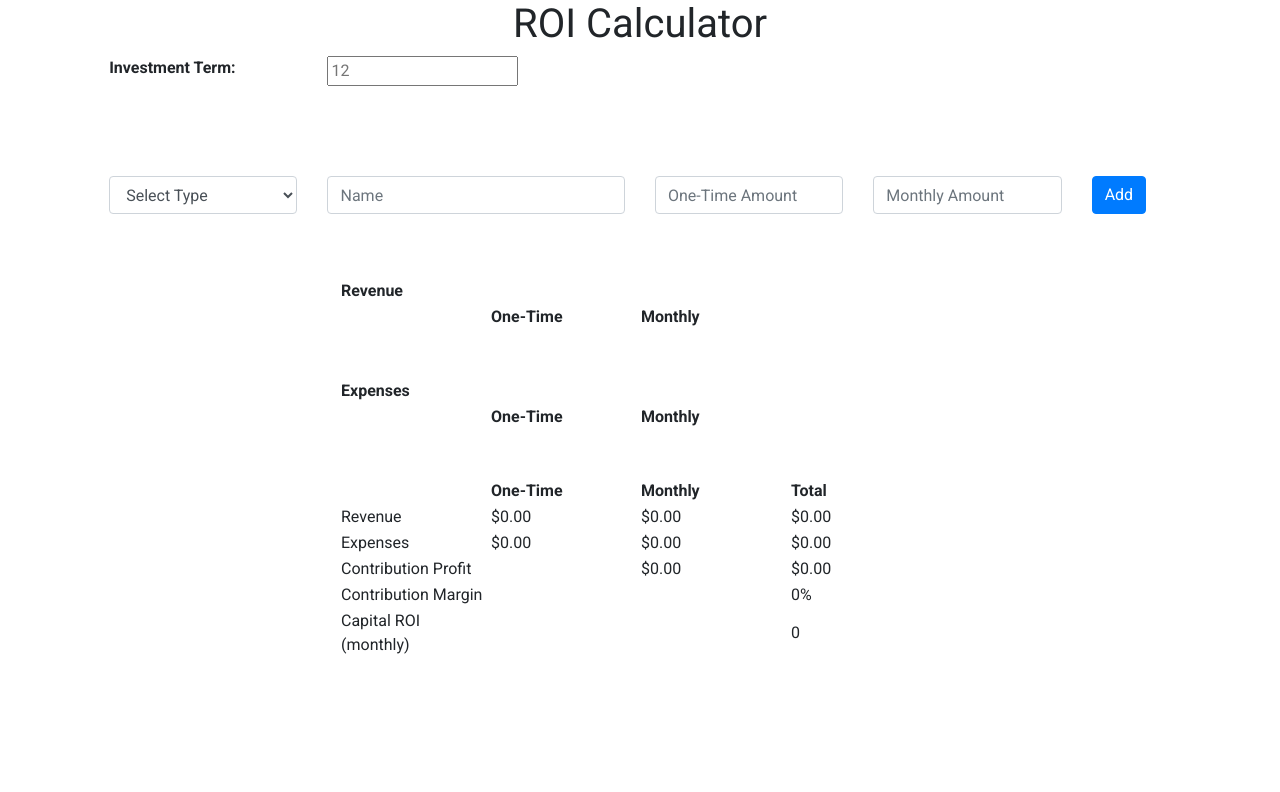
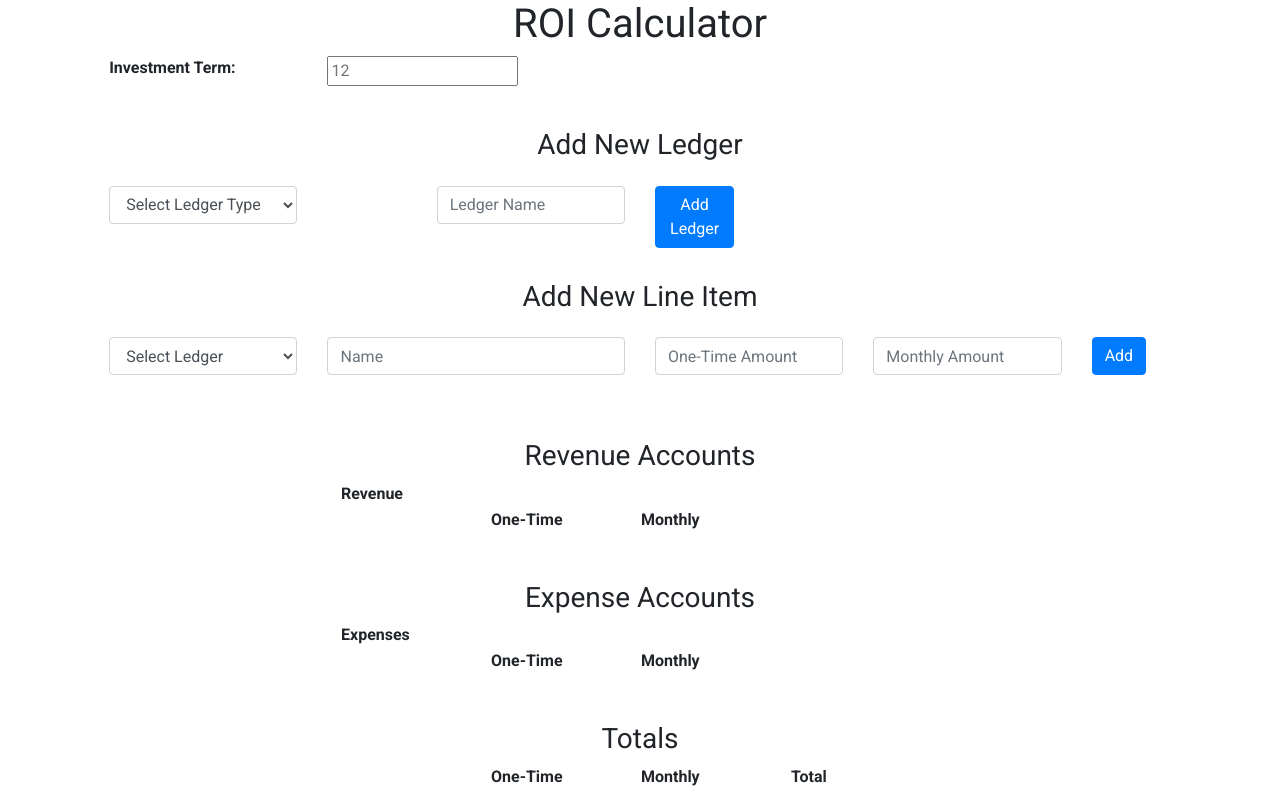
Before and after one commit to zayolab/developer-exercise, a React (Create React App) app: page / in a window 1280 px wide. Shown: the top 792 px of the page. Built offline with nearby package versions, Linux system fonts and the light colour scheme.

Commit message:
Implement handling of multiple separate accounts/ledgers
Currently only adding new ledgers is supported

```diff
--- a/src/App.css
+++ b/src/App.css
@@ -1,5 +1,5 @@
-.addExpenseOrRevenueForm {
-  padding-top: 3em;
+.addExpenseOrRevenueForm, .addLedgerForm {
+  padding-top: 1em;
 }
 
 .input-field, .add-form-button {
--- a/src/App.js
+++ b/src/App.js
@@ -14,35 +14,84 @@ class App extends Component {
         super()
         this.state = {
             term: 12, // reflect a 1 year term by default
-            newType: '',
+            newLedgerType: '',
+            newLedgerName: '',
+            selectedLedgerIndex: undefined,
             newName: '',
             newOneTime: '',
             newMonthly: '',
             ledgerError: false,
+            entryError: false,
             termError: false
         }
-        this.revenue = new ledger();
-        this.expenses = new ledger();
+        this.ledgers = {
+            revenue: [
+                new ledger("Revenue", "revenue")
+            ],
+            expenses: [
+                new ledger("Expenses", "expenses")
+            ]
+        };
 
-        this.handleDelete = this.handleDelete.bind(this);
-        this.handleAdd = this.handleAdd.bind(this);
+        this.ledgerAt = this.ledgerAt.bind(this);
+
+        this.handleDeleteItem = this.handleDeleteItem.bind(this);
+        this.handleAddItem = this.handleAddItem.bind(this);
+        this.handleDeleteLedger = this.handleDeleteLedger.bind(this);
+        this.handleAddLedger = this.handleAddLedger.bind(this);
+
+        // controlled ledger form elements
+        this.handleLedgerNameChange = this.handleLedgerNameChange.bind(this);
+        this.handleLedgerTypeChange = this.handleLedgerTypeChange.bind(this);
 
         // controlled form elements functions
         this.handleTermChange = this.handleTermChange.bind(this);
-        this.handleTypeChange = this.handleTypeChange.bind(this);
+        this.handleLedgerChange = this.handleLedgerChange.bind(this);
         this.handleNameChange = this.handleNameChange.bind(this);
         this.handleOneTimeChange = this.handleOneTimeChange.bind(this);
         this.handleMonthlyChange = this.handleMonthlyChange.bind(this);
     }
 
-    // controlled form elements, watch for changes
+    /**
+     * Return the ledger at overall index 'index'
+     * Since we have two separate ledger types and assign indices to the concatenated array,
+     * this method is convenient for finding the _actual_ ledger at a given index.
+     * I always concat revenues first, expenses after
+     */
+    ledgerAt(index) {
+        if(index < 0) throw new TypeError("Index must be >= 0");
+        // if index is below the number of revenue ledgers, we're referring to one of them
+        if(index < this.ledgers.revenue.length) return this.ledgers.revenue[index];
+        // otherwise, it will be in expenses, but offset by the length of the revenues array
+        return this.ledgers.expenses[index - this.ledgers.revenue.length];
+    }
+
+    // controlled ledger form elements, watch for changes
+    handleLedgerNameChange(e) {
+        if(!e.target.value) {
+            this.setState({
+                newLedgerError: true
+            });
+            return false;
+        }
+        this.setState({
+            newLedgerName: e.target.value
+        });
+    }
+    handleLedgerTypeChange(e) {
+        this.setState({
+            newLedgerType: e.target.value
+        });
+    }
+
+    // controlled entry form elements, watch for changes
     handleTermChange(e) {
         if(!e.target.value || //check for empty string
            isNaN(e.target.value) || //check for non-numeric string
            e.target.value.indexOf(' ') >= 0) { //check for whitespace in string
             this.setState({
                 termError: true
-            })
+            });
             return false;
         }
         this.setState({
@@ -50,9 +99,9 @@ class App extends Component {
             termError: false
         });
     }
-    handleTypeChange(e) {
+    handleLedgerChange(e) {
         this.setState({
-            newType: e.target.value
+            selectedLedgerIndex: e.target.value
         });
     }
     handleNameChange(e) {
@@ -72,33 +121,39 @@ class App extends Component {
         });
     }
 
-    // Delete expense or revenue from list
-    // Item deletion has no validation, so I could just use deleteItem in ledger
-    // I chose to leave this function in case a future developer needs to add additional application-specific behavior
-    handleDelete(type, index) {
+    /** Delete expense or revenue from list
+     * Item deletion has no validation, so I could just use deleteItem in ledger
+     * I chose to leave this function in case a future developer needs to add additional application-specific behavior
+     * Arguments:
+     * ledger: the ledger object that owns the line item
+     * index: The index of the item to delete in the list
+     */
+    handleDeleteItem(ledger, index) {
         // type will be 'expenses' or 'revenue' depending on item to delete
-        let ledger = this[type];
         ledger.deleteItem(index);
         this.forceUpdate(); //Since we don't set any state for this, the page doesn't otherwise refresh after deletion
     }
 
     // add new expense or revenue
-    handleAdd(e) {
+    handleAddItem(e) {
         e.preventDefault();
         // handle form errors, allows one-time and revenue amounts to be 0
-        if (!this.state.newType || !this.state.newName || (!this.state.newOneTime && this.state.newOneTime !== 0) || (!this.state.newMonthly && this.state.newMonthly !== 0)) {
+        if ((!this.state.selectedLedgerIndex && this.state.selectedLedgerIndex !== 0) ||
+            !this.state.newName ||
+            (!this.state.newOneTime && this.state.newOneTime !== 0) ||
+            (!this.state.newMonthly && this.state.newMonthly !== 0)) {
             this.setState({
-                ledgerError: true
+                entryError: true
             });
         }
         // if there are no form errors, add accordingly
         else {
-            // grab state revenues or expenses ledger
-            let ledger = this[this.state.newType];
+            // grab state revenues or expenses ledger.
+            let ledger = this.ledgerAt(this.state.selectedLedgerIndex);
             ledger.addItem(this.state.newName, this.state.newOneTime, this.state.newMonthly);
             // set state with new totals and items array, clear errors displaying and form contents
             this.setState({
-                error: false,
+                entryError: false,
                 //  Clear values in form
                 newName: '',
                 newMonthly: '',
@@ -108,16 +163,59 @@ class App extends Component {
         }
     }
 
+    handleDeleteLedger(index) {
+
+    }
+
+    //add a new ledger/account of type revenue or expense
+    handleAddLedger(e) {
+        e.preventDefault();
+        if(!this.state.newLedgerType || !this.state.newLedgerName) {
+            this.setState({
+                ledgerError: true
+            });
+        } else {
+            //Add the new ledger to the correct ledger group. newLedgerType will be "revenue" or "expenses"
+            let ledgerGroup = (this.state.newLedgerType === "revenue" ? this.ledgers.revenue : this.ledgers.expenses);
+            ledgerGroup.push(new ledger(this.state.newLedgerName, this.state.newLedgerType));
+
+            //clear error flags and reset form values
+            this.setState({
+                ledgerError: false,
+                newLedgerType: '',
+                newLedgerName: ''
+            });
+        }
+    }
+
     render() {
+        let ledgerList = this.ledgers.revenue.concat(this.ledgers.expenses);
+        let ledgerOptions = ledgerList.map((ledger, index) => {
+            return (
+                    <option value={index}>{ledger.name}</option>
+            );
+        });
+        let revenueTables = this.ledgers.revenue.map((ledger, index) => {
+            return (
+                    <LedgerTable ledger={ledger} deleteCallback={this.handleDeleteItem} />
+            );
+        });
+        let expenseTables = this.ledgers.expenses.map((ledger, index) => {
+            return (
+                <LedgerTable ledger={ledger} deleteCallback={this.handleDeleteItem} />
+            );
+        });
+
         return (
     <div>
         <h1 className="text-center">ROI Calculator</h1>
-       <Row className="input-field">
+        {/* Investment term form */}
+        <Row className="input-field">
             <Col sm={{ span: 2, offset: 1}} className="input-field">
             <p className="font-weight-bold">Investment Term:</p>
                     </Col>
                     <Col className="input-field">
-                    <input type="text" placeholder={this.state.term} name="investmentTerm" list="terms" onChange={this.handleTermChange}/>
+                    <input type="number" placeholder={this.state.term} name="investmentTerm" list="terms" onChange={this.handleTermChange}/>
                     <datalist id="terms">
                         <option value="12">12 Months</option>
                         <option value="24">24 Months</option>
@@ -132,18 +230,49 @@ class App extends Component {
             }
             </Col>
         </Row>
+        {/* Add new ledger form */}
+            <h3 className="text-center">Add New Ledger</h3>
+                <Form className="addLedgerForm" onSubmit={this.handleAddLedger}>
+                <Row className="input-field">
+                <Col sm={{ span: 2, offset: 1 }} className="input-field">
+                <Form.Control
+            as="select"
+            type="string"
+            onChange = {this.handleLedgerTypeChange}
+            value={this.state.newLedgerType ? this.state.newLedgerType : 'choose'}>
+                <option value="choose" disabled={true}>Select Ledger Type</option>
+                <option value="revenue">Revenue</option>
+                <option value="expenses">Expenses</option>
+            </Form.Control>
+                </Col>
+                <Col sm={{ span: 2, offset: 1 }} className="input-field">
+                <Form.Control
+            type="text"
+            placeholder="Ledger Name"
+            onChange = {this.handleLedgerNameChange}
+            value={this.state.newLedgerName ? this.state.newLedgerName : ''}
+            />
+                </Col>
+                <Col sm={1} className="add-form-button">
+                    <Button type="submit">
+                    Add Ledger
+                    </Button>
+                </Col>
+                </Row>
+                </Form>
         {/* Add new expense or revenue form */}
-        <Form className="addExpenseOrRevenueForm" onSubmit={this.handleAdd}>
+            <h3 className="text-center">Add New Line Item</h3>
+        <Form className="addExpenseOrRevenueForm" onSubmit={this.handleAddItem}>
             <Row className="input-field">
                 <Col sm={{ span: 2, offset: 1}} className="input-field">
                 <Form.Control
                     as="select"
-                    onChange = {this.handleTypeChange}
-                    value={this.state.newType ? this.state.newType : 'choose'}
+                    type="number"
+                    onChange = {this.handleLedgerChange}
+            value={this.state.selectedLedgerIndex !== undefined ? this.state.selectedLedgerIndex : 'choose'}
                 >
-                    <option value="choose" disabled={true}>Select Type</option>
-                    <option value="revenue">Revenue</option>
-                    <option value="expenses">Expense</option>
+                    <option value="choose" disabled={true}>Select Ledger</option>
+                    {ledgerOptions}
                 </Form.Control>
             </Col>
             <Col sm={3} className="input-field">
@@ -182,16 +311,21 @@ class App extends Component {
             </Row>
         </Form>
         {/* form errors */}
-        { this.state.ledgerError &&
+            { this.state.entryError &&
             <h4 className="error text-center">Please fill out all fields</h4>
         }
         <div className="roi-tables">
             {/* Revenue Table */}
-            <LedgerTable name="revenue" ledger={this.revenue} deleteCallback={this.handleDelete} />
+            {/* <LedgerTable ledger={this.ledgers.revenue} deleteCallback={this.handleDeleteItem} /> */}
+            <h3 className="text-center">Revenue Accounts</h3>
+            {revenueTables}
             {/* Expenses Table */}
-            <LedgerTable name="expenses" ledger={this.expenses} deleteCallback={this.handleDelete} />
+            {/* <LedgerTable ledger={this.ledgers.expenses} deleteCallback={this.handleDeleteItem} /> */}
+            <h3 className="text-center">Expense Accounts</h3>
+            {expenseTables}
             {/* Totals Table */}
-            <TotalsTable revenueLedger={this.revenue} expensesLedger={this.expenses} term={this.state.term} />
+            <h3 className="text-center">Totals</h3>
+            <TotalsTable revenueLedgers={this.ledgers.revenue} expenseLedgers={this.ledgers.expenses} term={this.state.term} />
         </div>
     </div>
         );
--- a/src/ledger.js
+++ b/src/ledger.js
@@ -6,10 +6,11 @@ import {capitalize} from "./helper.js";
  * Class representing an account ledger with one-time and monthly revenue/expenses
  * Constructor arguments:
  * name: The name of the table
- * deleteCallback: The function to call when a ledger item is deleted
  */
 export class ledger {
-    constructor() {
+    constructor(name, type) {
+        this.name = name;
+        this.type = type;
         this.entries = [];
         this.oneTimeTotal = 0;
         this.monthlyTotal = 0;
@@ -56,25 +57,24 @@ export class ledger {
  */
 export class LedgerTable extends Component {
     render() {
-        let tableName = this.props.name;
         let ledger = this.props.ledger;
+        let tableName = ledger.name;
         let tableData = ledger.entries.map((item, index) => {
             return (
                     <tr key={tableName + index}>
                     <td>{item.name}</td>
                     <td>${item.oneTime.toFixed(2)}</td>
                     <td>${item.monthly.toFixed(2)}</td>
-                    <td><Button onClick={() => this.props.deleteCallback(tableName, index)}>Delete</Button></td>
+                    <td><Button onClick={() => this.props.deleteCallback(ledger, index)}>Delete</Button></td>
                     </tr>
             );
         });
 
         return (
-                <table className={tableName + "-table"}>
+                <table className={ledger.type + "-table"}>
                 <thead>
                 <tr>
-                {/* Capitalize first letter of table title */}
-                <th>{capitalize(tableName)}</th>
+                <th>{tableName}</th>
                 </tr>
                 <tr>
                 <th></th>
--- a/src/totals.js
+++ b/src/totals.js
@@ -8,20 +8,39 @@ import React, { Component } from 'react';
  */
 export default class TotalsTable extends Component {
     render() {
-        // convenient references to revenue and expenses ledgers
-        let revenue = this.props.revenueLedger;
-        let expenses = this.props.expensesLedger;
+        // convenient references to application variables
+        let revenueLedgers = this.props.revenueLedgers;
+        let expenseLedgers = this.props.expenseLedgers;
         let term = this.props.term;
 
-        // Calculations for totals
-        let totalRevenue = revenue.oneTimeTotal + (revenue.monthlyTotal * term);
-        let totalExpense = expenses.oneTimeTotal + (expenses.monthlyTotal * term);
-        let monthlyContributionProfit = revenue.monthlyTotal - expenses.monthlyTotal;
+        let oneTimeTotals = {
+            revenue: 0,
+            expenses: 0
+        };
+        let monthlyTotals = {
+            revenue: 0,
+            expenses: 0
+        };
+
+        // Calculate one time and monthly totals
+        for(const ledger of revenueLedgers) {
+            oneTimeTotals.revenue += ledger.oneTimeTotal;
+            monthlyTotals.revenue += ledger.monthlyTotal;
+        }
+        for(const ledger of expenseLedgers) {
+            oneTimeTotals.expenses += ledger.oneTimeTotal;
+            monthlyTotals.expenses += ledger.monthlyTotal;
+        }
+
+        // Calculate variables dependent on one time/monthly revenue/expenses
+        let totalRevenue = oneTimeTotals.revenue + (monthlyTotals.revenue * term);
+        let totalExpense = oneTimeTotals.expenses + (monthlyTotals.expenses * term);
+        let monthlyContributionProfit = monthlyTotals.revenue - monthlyTotals.expenses;
         let totalContributionProfit = totalRevenue - totalExpense;
         // handle case where totalRevenue is 0 (to avoid -Infinity and NaN)
         let contributionMargin = totalRevenue !== 0 ? (totalContributionProfit / totalRevenue * 100).toFixed(0) : 0;
         // handle case where totalExpense and totalRevenue are 0 (to avoid NaN)
-        let capitalROI = (totalExpense === 0 && totalRevenue === 0) ? 0 : ((expenses.oneTimeTotal - revenue.oneTimeTotal) / monthlyContributionProfit).toFixed(1);
+        let capitalROI = (totalExpense === 0 && totalRevenue === 0) ? 0 : ((oneTimeTotals.expenses - oneTimeTotals.revenues) / monthlyContributionProfit).toFixed(1);
 
         return (
                 <table className="totals-table">
@@ -36,14 +55,14 @@ export default class TotalsTable extends Component {
                 <tbody>
                 <tr>
                 <td>Revenue</td>
-                <td>${(revenue.oneTimeTotal).toFixed(2)}</td>
-                <td>${(revenue.monthlyTotal).toFixed(2)}</td>
+                <td>${(oneTimeTotals.revenue).toFixed(2)}</td>
+                <td>${(monthlyTotals.revenue).toFixed(2)}</td>
                 <td>${totalRevenue.toFixed(2)}</td>
                 </tr>
                 <tr>
                 <td>Expenses</td>
-                <td>${(expenses.oneTimeTotal).toFixed(2)}</td>
-                <td>${(expenses.monthlyTotal).toFixed(2)}</td>
+                <td>${(oneTimeTotals.expenses).toFixed(2)}</td>
+                <td>${(monthlyTotals.expenses).toFixed(2)}</td>
                 <td>${totalExpense.toFixed(2)}</td>
                 </tr>
                 <tr>
```
